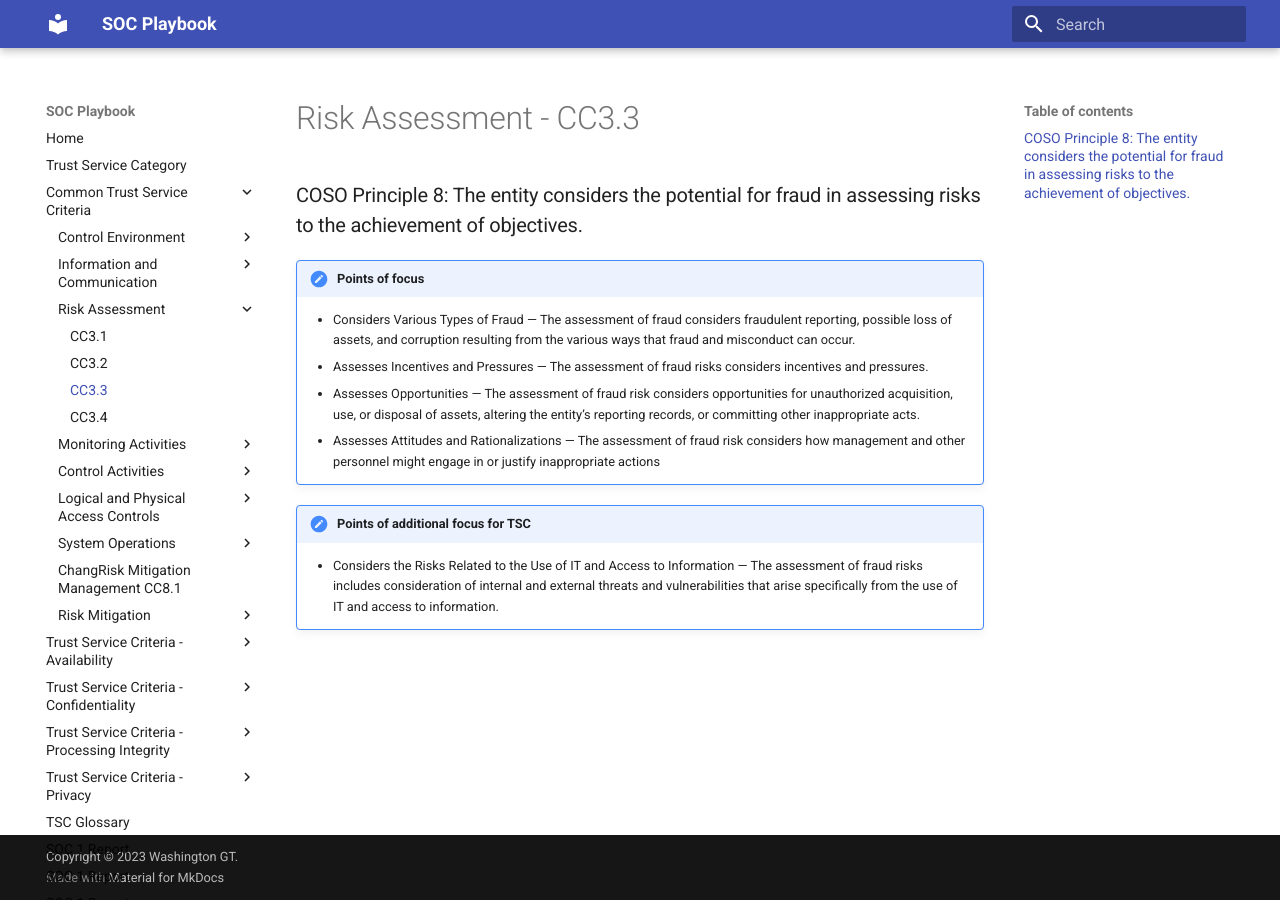
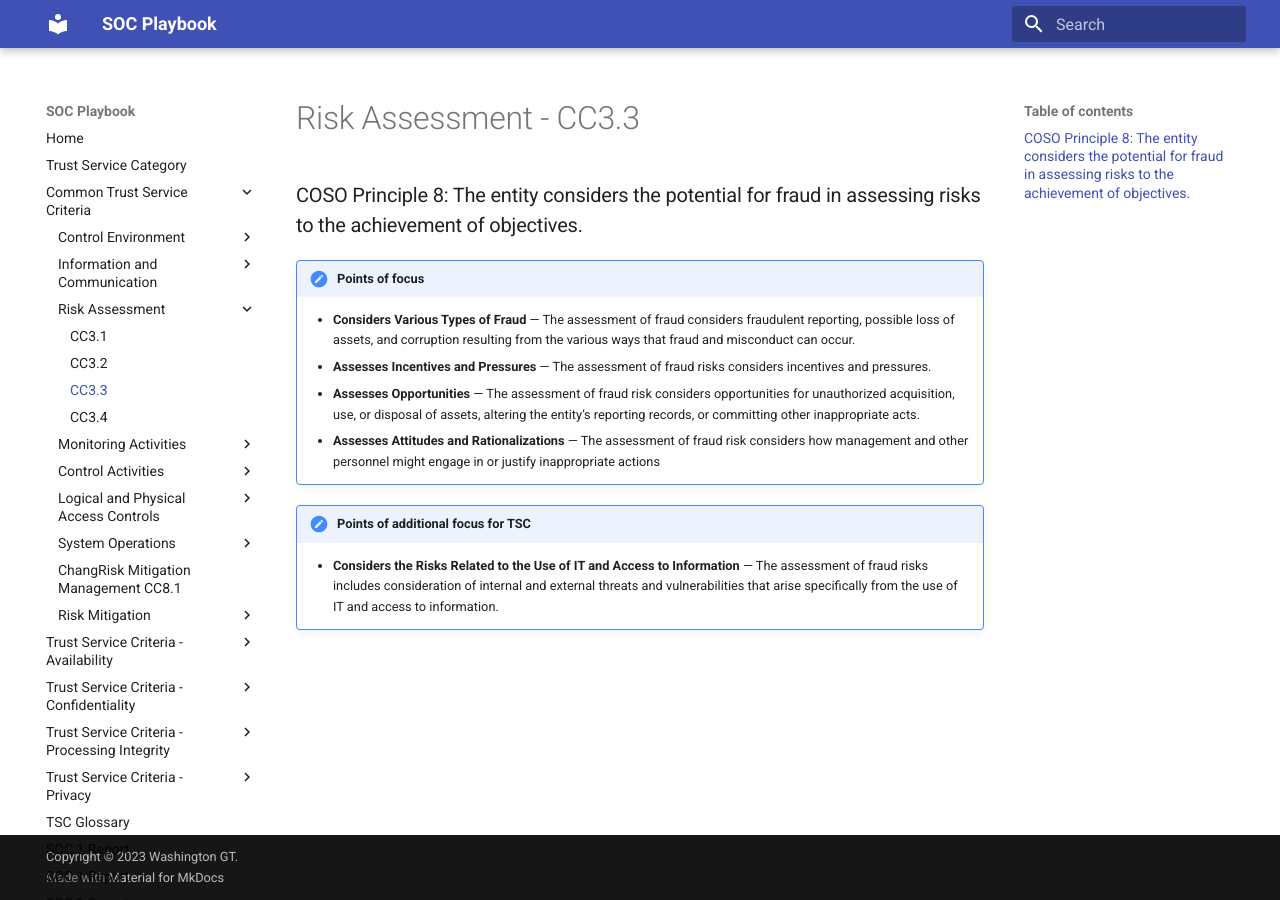
Before and after one commit to WashingtonGT/soc-playbook, an MkDocs documentation site: the page built from docs/tsc/cc3-3.md, in a window 1280 px wide. Built offline with MkDocs 1.6.1 and Material for MkDocs 9.7.7, drawn with Linux system fonts in a browser that asks for light colours.

Commit message:
Update cc3-3.md

```diff
--- a/docs/tsc/cc3-3.md
+++ b/docs/tsc/cc3-3.md
@@ -5,12 +5,12 @@
 
 !!! note "Points of focus"
 
-    * Considers Various Types of Fraud — The assessment of fraud considers fraudulent reporting, possible loss of assets, and corruption resulting from the various ways that fraud and misconduct can occur.
-    * Assesses Incentives and Pressures — The assessment of fraud risks considers incentives and pressures.
-    * Assesses Opportunities — The assessment of fraud risk considers opportunities for unauthorized acquisition, use, or disposal of assets, altering the entity’s reporting records, or committing other inappropriate acts.
-    * Assesses Attitudes and Rationalizations — The assessment of fraud risk considers how management and other personnel might engage in or justify inappropriate actions
+    * **Considers Various Types of Fraud** — The assessment of fraud considers fraudulent reporting, possible loss of assets, and corruption resulting from the various ways that fraud and misconduct can occur.
+    * **Assesses Incentives and Pressures** — The assessment of fraud risks considers incentives and pressures.
+    * **Assesses Opportunities** — The assessment of fraud risk considers opportunities for unauthorized acquisition, use, or disposal of assets, altering the entity’s reporting records, or committing other inappropriate acts.
+    * **Assesses Attitudes and Rationalizations** — The assessment of fraud risk considers how management and other personnel might engage in or justify inappropriate actions
 
 
 !!! note "Points of additional focus for TSC"
 
-    * Considers the Risks Related to the Use of IT and Access to Information — The assessment of fraud risks includes consideration of internal and external threats and vulnerabilities that arise specifically from the use of IT and access to information.
+    * **Considers the Risks Related to the Use of IT and Access to Information** — The assessment of fraud risks includes consideration of internal and external threats and vulnerabilities that arise specifically from the use of IT and access to information.
```
